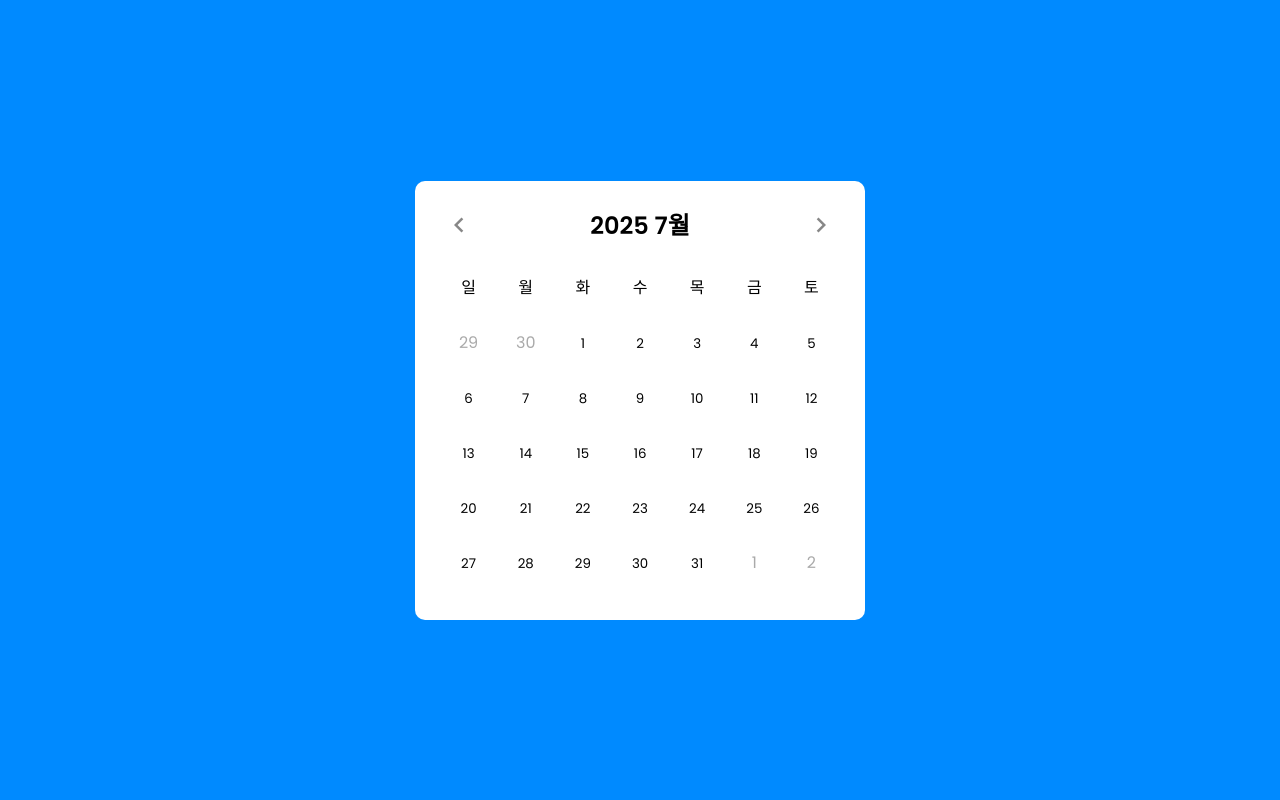
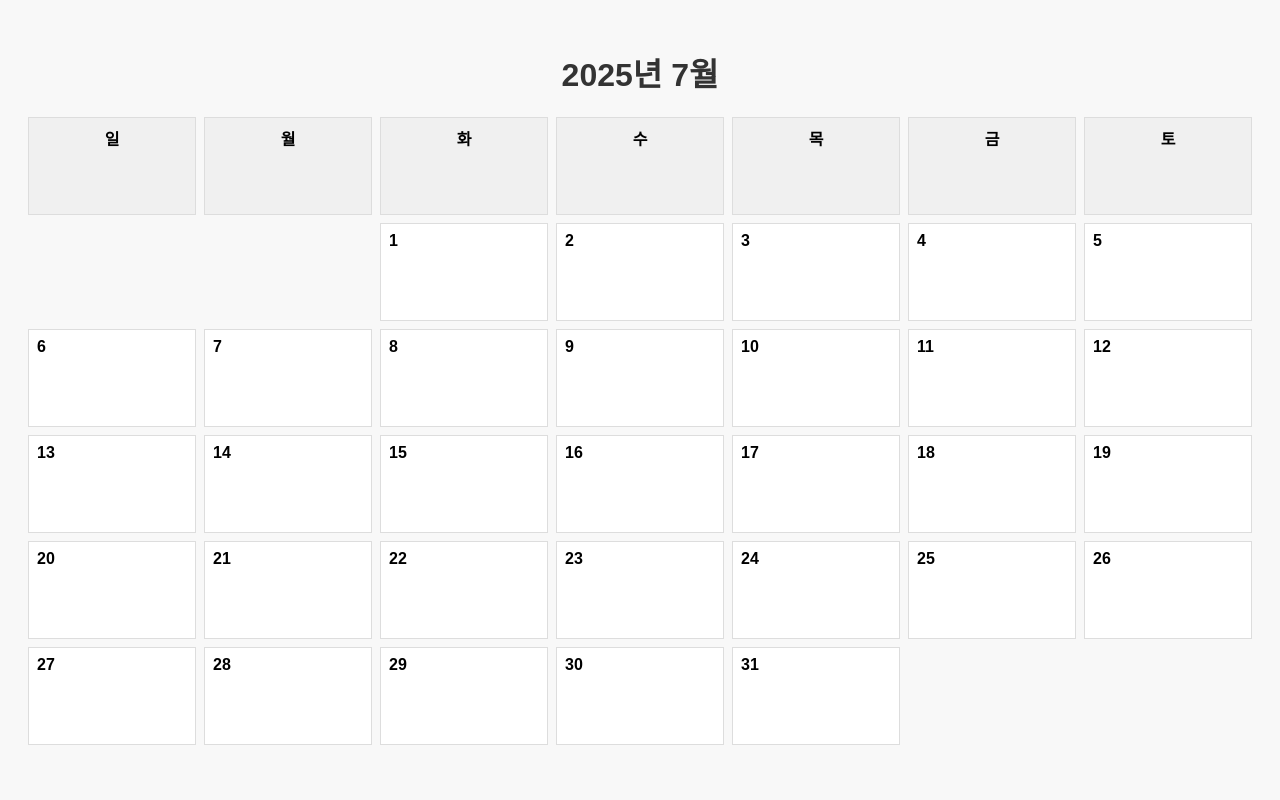
Before and after one commit to jyh9763/LightningApp, a FastAPI app: page / in a window 1280 px wide. Run offline with FastAPI, Linux system fonts and the light colour scheme.

Commit message:
달력 디자인 변경

```diff
--- a/static/index.css
+++ b/static/index.css
@@ -1,104 +1,54 @@
-/*#1 */
-@import url('https://fonts.googleapis.com/css2?family=Poppins:wght@400;500;600&display=swap');
-
- /*#2 */
-* {
-  margin: 0;
-  padding: 0;
-  box-sizing: border-box;
-  font-family: 'Poppins', sans-serif;
+body {
+  font-family: Arial, sans-serif;
+  padding: 20px;
+  background: #f8f8f8;
 }
 
- /*#3 */
-button {
-  /* button 요소에 기본적으로 설정되는 스타일 속성 초기화 */
-  border: none;
-  outline: none;
-  background-color: transparent;
-  padding: 0;
-  cursor: pointer;
+h1 {
+  text-align: center;
+  color: #333;
 }
 
- /*#4 */
-body {
-  display: flex;
-  align-items: center;
-  justify-content: center;
-  min-height: 100vh;
-  background: #008aff;
-}
-/*#5 */
-.wrapper {
-width: 450px;
-background: #fff;
-border-radius: 10px;
-padding: 25px;
+.calendar {
+  display: grid;
+  grid-template-columns: repeat(7, 1fr);
+  gap: 8px;
+  margin-top: 20px;
 }
 
-/*#6*/
-.wrapper .nav {
-display: flex;
-align-items: center;
-justify-content: space-between;
-margin-bottom: 30px;
-}
-.wrapper .nav .current-date {
-font-size: 24px;
-font-weight: 600;
-}
-.wrapper .nav button {
-width: 38px;
-height: 38px;
-font-size: 30px;
-color: #878787;
-}
-/*#7*/
-.calendar ul {
-display: flex;
-list-style: none;
-flex-wrap: wrap;
-text-align: center;
-}
-.calendar .weeks li {
-font-weight: 500;
-}
-.calendar .days {
-margin-bottom: 20px;
-}
-.calendar ul li {
-/*#8*/
-width: calc(100% / 7);
-/*#9*/
-position: relative;
-}
-.calendar .days li {
-/*#10*/
-z-index: 1;
-margin-top: 30px;
-cursor: pointer;
+.day {
+  background: #fff;
+  border: 1px solid #ddd;
+  padding: 8px;
+  min-height: 80px;
+  position: relative;
+  display: flex;
+  flex-direction: column;
+  justify-content: space-between;
 }
 
-/*#11*/
-.days li.inactive {
-color: #aaa;
+.day.header {
+  background: #f0f0f0;
+  font-weight: bold;
+  text-align: center;
 }
-.days li.active {
-color: #fff;
+
+.day.empty {
+  background: transparent;
+  border: none;
 }
-.calendar .days li::before {
-position: absolute;
-content: '';
-height: 40px;
-width: 40px;
-top: 50%;
-left: 50%;
-transform: translate(-50%, -50%);
-border-radius: 50%;
-z-index: -1;
+
+.date {
+  font-weight: bold;
 }
-.days li:hover::before {
-background: #f2f2f2;
+
+.event-input {
+  width: 70%;
+  padding: 2px;
+  font-size: 12px;
 }
-.days li.active::before {
-background: #008aff;
+
+button {
+  font-size: 12px;
+  margin-left: 4px;
 }
--- a/templates/index.html
+++ b/templates/index.html
@@ -2,69 +2,37 @@
 <html lang="ko">
 <head>
     <meta charset="UTF-8">
-    <title>Calendar</title>
-    <link rel="stylesheet" href="/static/index.css">  <!-- CSS 연결 -->
-    <link href="https://fonts.googleapis.com/icon?family=Material+Icons" rel="stylesheet">
+    <title>2025년 7월 달력</title>
+    <link rel="stylesheet" href="/static/Index.css">
 </head>
 <body>
-    <div class="wrapper">
-        <header>
-            <div class="nav">
-              <button class="material-icons"> chevron_left </button>
-              <p class="current-date">2025 7월</p>
-              <button class="material-icons"> chevron_right </button> <!-- 오타 수정: span → button -->
+    <h1>2025년 7월</h1>
+    <div class="calendar">
+        <div class="day header">일</div>
+        <div class="day header">월</div>
+        <div class="day header">화</div>
+        <div class="day header">수</div>
+        <div class="day header">목</div>
+        <div class="day header">금</div>
+        <div class="day header">토</div>
+
+        <!-- 7월 1일은 화요일이므로, 일/월은 빈칸 -->
+        <div class="day empty"></div>
+        <div class="day empty"></div>
+
+        <!-- 날짜 + 일정 입력 -->
+        {% for day in range(1, 32) %}
+        <div class="day">
+            <div class="date">{{ day }}</div>
+            <div class="schedule">
+                <!-- <form action="/add_schedule" method="post">
+                    <input type="hidden" name="day" value="{{ day }}">
+                    <input type="text" name="event" placeholder="일정" class="event-input">
+                    <button type="submit">+</button>
+                </form> -->
             </div>
-        </header>
-        <div class="calendar">
-            <ul class="weeks">
-              <li>일</li>
-              <li>월</li>
-              <li>화</li>
-              <li>수</li>
-              <li>목</li>
-              <li>금</li>
-              <li>토</li>
-            </ul>
-            <form action="/meet" method="get">
-                <ul class="days">
-                    <li class="inactive">29</li>
-                    <li class="inactive">30</li>
-                    <li><button type="submit" name="day" value="1">1</button></li>
-                    <li><button type="submit" name="day" value="2">2</button></li>
-                    <li><button type="submit" name="day" value="3">3</button></li>
-                    <li><button type="submit" name="day" value="4">4</button></li>
-                    <li><button type="submit" name="day" value="5">5</button></li>
-                    <li><button type="submit" name="day" value="6">6</button></li>
-                    <li><button type="submit" name="day" value="7">7</button></li>
-                    <li><button type="submit" name="day" value="8">8</button></li>
-                    <li><button type="submit" name="day" value="9">9</button></li>
-                    <li><button type="submit" name="day" value="10">10</button></li>
-                    <li><button type="submit" name="day" value="11">11</button></li>
-                    <li><button type="submit" name="day" value="12">12</button></li>
-                    <li><button type="submit" name="day" value="13">13</button></li>
-                    <li><button type="submit" name="day" value="14">14</button></li>
-                    <li><button type="submit" name="day" value="15">15</button></li>
-                    <li><button type="submit" name="day" value="16">16</button></li>
-                    <li><button type="submit" name="day" value="17">17</button></li>
-                    <li><button type="submit" name="day" value="18">18</button></li>
-                    <li><button type="submit" name="day" value="19">19</button></li>
-                    <li><button type="submit" name="day" value="20">20</button></li>
-                    <li><button type="submit" name="day" value="21">21</button></li>
-                    <li><button type="submit" name="day" value="22">22</button></li>
-                    <li><button type="submit" name="day" value="23">23</button></li>
-                    <li><button type="submit" name="day" value="24">24</button></li>
-                    <li><button type="submit" name="day" value="25">25</button></li>
-                    <li><button type="submit" name="day" value="26">26</button></li>
-                    <li><button type="submit" name="day" value="27">27</button></li>
-                    <li><button type="submit" name="day" value="28">28</button></li>
-                    <li><button type="submit" name="day" value="29">29</button></li>
-                    <li><button type="submit" name="day" value="30">30</button></li>
-                    <li><button type="submit" name="day" value="31">31</button></li>
-                    <li class="inactive">1</li>
-                    <li class="inactive">2</li>
-                </ul>
-            </form>
         </div>
+        {% endfor %}
     </div>
 </body>
 </html>
```
